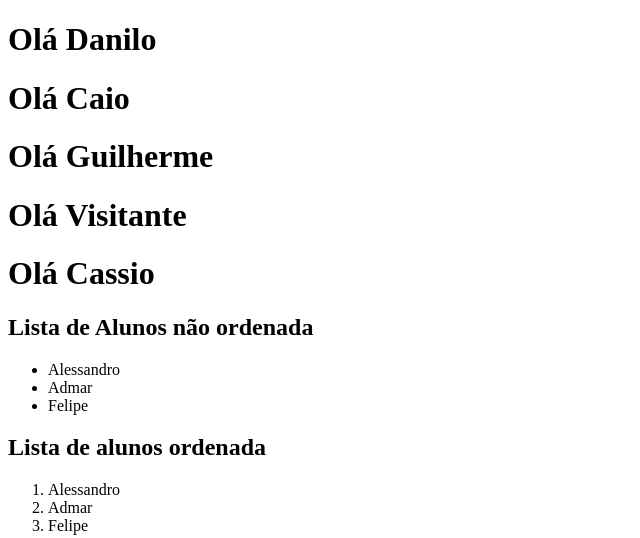
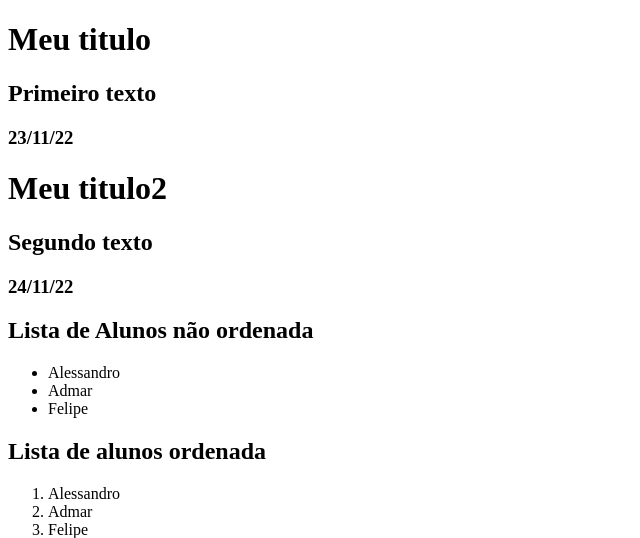
Before and after one commit to agnanfernandes/IntroWebPython, a Flask app: page / in a window 1280 px wide. Shown: the top 538 px of the page, without its empty margins (0-640 px from the left). Run offline with Flask 2, Linux system fonts and the light colour scheme; data that the repository does not hold is empty.

Commit message:
Listas de 'posts'

```diff
--- a/app.py
+++ b/app.py
@@ -4,7 +4,7 @@ import sqlite3
 DATABASE = "banco.bd"
 SECRET_KEY = "1234"
 
-app = Flask("Olá") #para utilizar os recursos do framework por essa variável
+app = Flask("Olá")
 
 app.config.from_object(__name__)
 
@@ -20,6 +20,11 @@ def teardown_request(exception):
     g.bd.close()
 
 @app.route("/")
-def alunos():
-    nomeUsuario = ["Danilo", "Caio", "Guilherme", None, "Cassio"]
-    return render_template("hello.html", nome=nomeUsuario)
+def exibir_posts():
+    sql = "SELECT  titulo, texto, data_criacao FROM posts ORDER BY id DESC"
+    resultado = g.bd.execute(sql)
+    posts = [
+        {"titulo":"Meu titulo", "texto":"Primeiro texto", "data_criacao":"23/11/22"},
+        {"titulo":"Meu titulo2", "texto":"Segundo texto", "data_criacao":"24/11/22"}
+    ]
+    return render_template("hello.html", post = posts)
--- a/templates/hello.html
+++ b/templates/hello.html
@@ -7,16 +7,12 @@
 
 
 <body>
-    {% for nomeIt in nome %}
+{% for posts in post%}
+    <h1>{{posts.titulo}}</h1>
+    <h2>{{posts.texto}}</h2>
+    <h3>{{posts.data_criacao}}</h3>
+{%endfor%}
 
-    <h1>Olá
-        {% if not nomeIt %}
-            Visitante
-        {% else %}
-            {{ nomeIt}}
-        {% endif %}
-    </h1>
-    {% endfor %}
     <h2>Lista de Alunos não ordenada</h2>
     <ul>
         <li>Alessandro</li>
```
